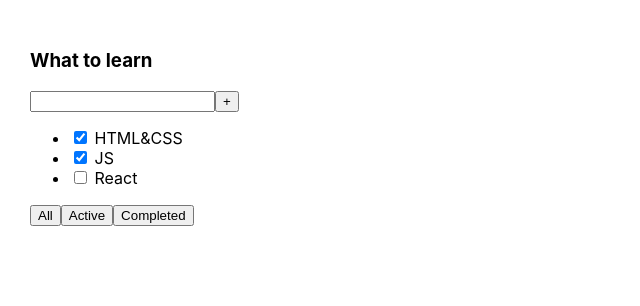
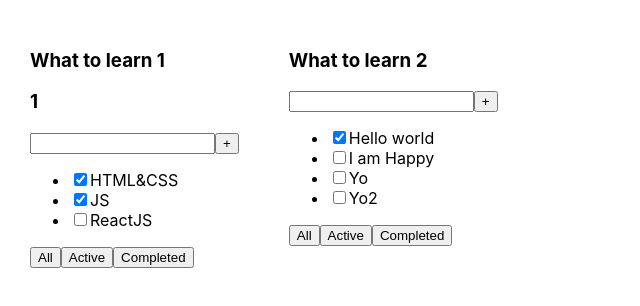
Before and after one commit to sonyhero/todo-list, a React (Create React App) app: page / in a window 1280 px wide. Shown: the top 306 px of the page, without its empty margins (0-640 px from the left). Built offline with nearby package versions, Linux system fonts and the light colour scheme.

Commit message:
lesson-1-todolist

```diff
--- a/src/App.tsx
+++ b/src/App.tsx
@@ -1,9 +1,32 @@
 import React from 'react';
 import './App.css';
+import Todo from "./components/Todo";
+
 
 function App() {
+    const title1 = 'What to learn 1'
+    const title2 = 'What to learn 2'
+
+    const tasks1 = [
+        {id: 1, title: "HTML&CSS", isDone: true},
+        {id: 2, title: "JS", isDone: true},
+        {id: 3, title: "ReactJS", isDone: false}
+    ]
+
+    const tasks2 = [
+        {id: 1, title: "Hello world", isDone: true},
+        {id: 2, title: "I am Happy", isDone: false},
+        {id: 3, title: "Yo", isDone: false},
+        {id: 4, title: "Yo2", isDone: false}
+    ]
+
     return (
         <div className="App">
+            <Todo title={title1} body={1} tasks={tasks1}/> {/*январь*/}
+            <Todo title={title2} tasks={tasks2}/> {/*февраль*/}
+        </div>
+
+        /*<div className="App">
             <div>
                 <h3>What to learn</h3>
                 <div>
@@ -21,8 +44,9 @@ function App() {
                     <button>Completed</button>
                 </div>
             </div>
-        </div>
+        </div>*/
     );
 }
 
+
 export default App;
--- /dev/null
+++ b/src/components/Todo.tsx
@@ -0,0 +1,48 @@
+import React from 'react';
+
+type PropsTypeTodo = {
+    title: string
+    body?: number
+    tasks: TaskType[]
+}
+
+type TaskType = {
+    id: number
+    title: string
+    isDone: boolean
+}
+
+const Todo = (props: PropsTypeTodo) => {
+    return (
+        <div>
+            <h3>{props.title}</h3>
+            <h3>{props.body}</h3>
+            <div>
+                <input/>
+                <button>+</button>
+            </div>
+            <ul>
+                {props.tasks.map((el) => {
+                    return (
+                        <li>
+                            <input type="checkbox" checked={el.isDone}/>
+                            <span>{el.title}</span>
+                        </li>
+                    )
+                })}
+
+                {/*<li><input type="checkbox" checked={true}/> <span>{props.tasks[0].title}</span></li>
+                <li><input type="checkbox" checked={true}/> <span>{props.tasks[1].title}</span></li>
+                <li><input type="checkbox" checked={false}/> <span>{props.tasks[2].title}</span></li>
+                <li><input type="checkbox" checked={false}/> <span>{props.tasks[3].title}</span></li>*/}
+            </ul>
+            <div>
+                <button>All</button>
+                <button>Active</button>
+                <button>Completed</button>
+            </div>
+        </div>
+    )
+}
+
+export default Todo
--- a/src/index.tsx
+++ b/src/index.tsx
@@ -5,12 +5,10 @@ import App from './App';
 
 
 const root = ReactDOM.createRoot(
-  document.getElementById('root') as HTMLElement
+    document.getElementById('root') as HTMLElement
 );
 root.render(
-  <React.StrictMode>
     <App />
-  </React.StrictMode>
 );
 
 // If you want to start measuring performance in your app, pass a function
```
